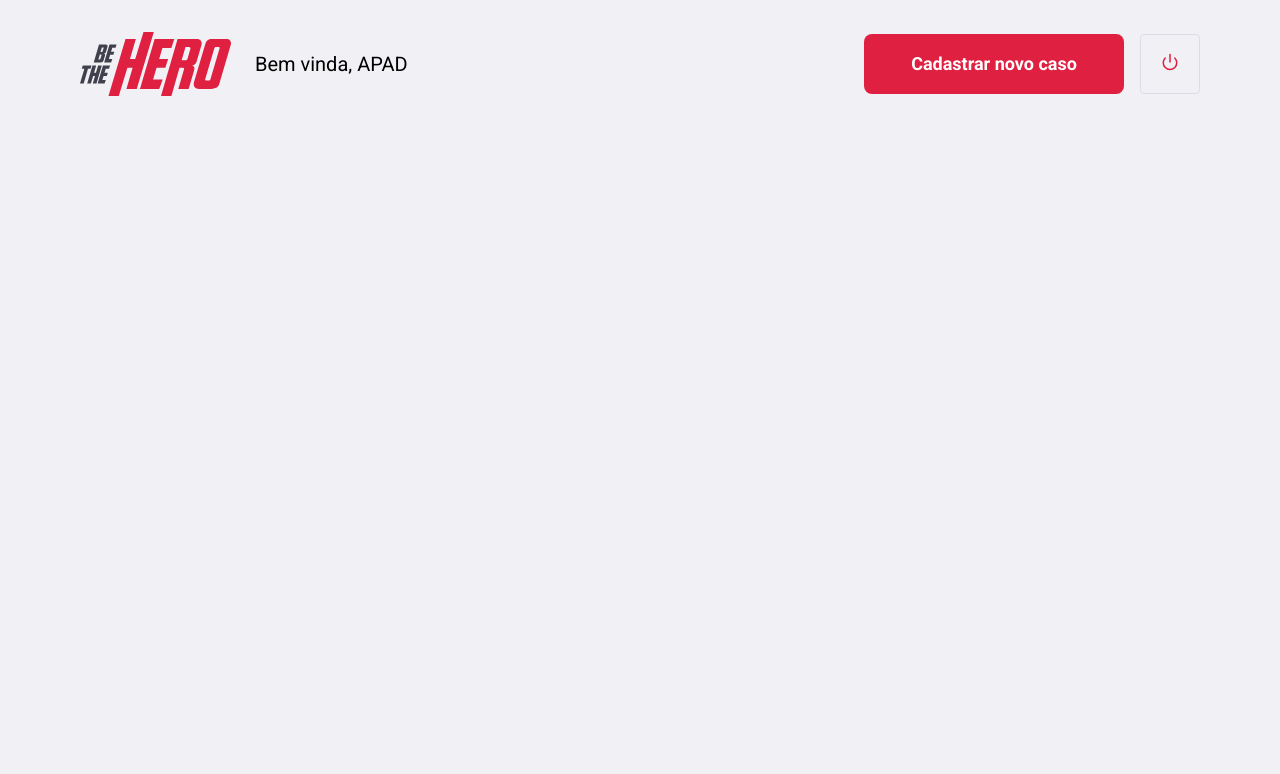
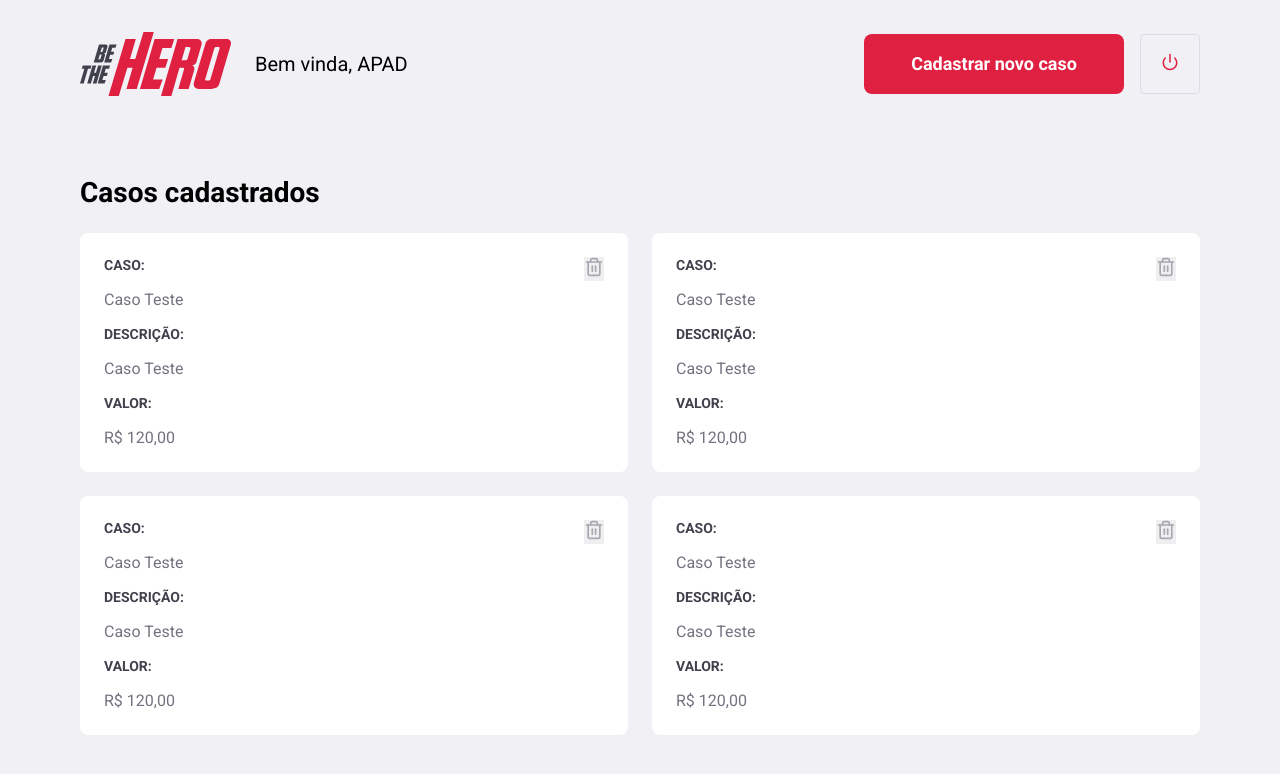
Before and after one commit to dimasresende/semana-omnistack11, a React (Create React App) app in the folder frontend/: page /profile in a window 1280 px wide. Shown: the top 774 px of the page. Built offline with nearby package versions, Linux system fonts and the light colour scheme.

Commit message:
Pagina perfil - conteudo

```diff
--- a/frontend/src/pages/Profile/index.js
+++ b/frontend/src/pages/Profile/index.js
@@ -1,6 +1,6 @@
 import React from 'react';
 import { Link } from 'react-router-dom';
-import { FiPower } from 'react-icons/fi';
+import { FiPower, FiTrash2 } from 'react-icons/fi';
 
 import './styles.css';
 import logoImg from '../../assets/logo.svg';
@@ -16,6 +16,53 @@
                     <FiPower size={18} color="#e02041" />
                 </button>
             </header>
+            <h1>Casos cadastrados</h1>
+            <ul>
+                <li>
+                    <strong>CASO:</strong>
+                    <p>Caso Teste</p>
+                    <strong>DESCRIÇÃO:</strong>
+                    <p>Caso Teste</p>
+                    <strong>VALOR:</strong>
+                    <p>R$ 120,00</p>
+                    <button type="button">
+                        <FiTrash2 size={20} color="#a8a8b3" />
+                    </button>
+                </li>
+                <li>
+                    <strong>CASO:</strong>
+                    <p>Caso Teste</p>
+                    <strong>DESCRIÇÃO:</strong>
+                    <p>Caso Teste</p>
+                    <strong>VALOR:</strong>
+                    <p>R$ 120,00</p>
+                    <button type="button">
+                        <FiTrash2 size={20} color="#a8a8b3" />
+                    </button>
+                </li>
+                <li>
+                    <strong>CASO:</strong>
+                    <p>Caso Teste</p>
+                    <strong>DESCRIÇÃO:</strong>
+                    <p>Caso Teste</p>
+                    <strong>VALOR:</strong>
+                    <p>R$ 120,00</p>
+                    <button type="button">
+                        <FiTrash2 size={20} color="#a8a8b3" />
+                    </button>
+                </li>
+                <li>
+                    <strong>CASO:</strong>
+                    <p>Caso Teste</p>
+                    <strong>DESCRIÇÃO:</strong>
+                    <p>Caso Teste</p>
+                    <strong>VALOR:</strong>
+                    <p>R$ 120,00</p>
+                    <button type="button">
+                        <FiTrash2 size={20} color="#a8a8b3" />
+                    </button>
+                </li>
+            </ul>
         </div>
     );
 }
--- a/frontend/src/pages/Profile/styles.css
+++ b/frontend/src/pages/Profile/styles.css
@@ -38,3 +38,51 @@
 .profile-container header button:hover {
     border-color: #999;
 }
+
+.profile-container h1 {
+    margin-top: 80px;
+    margin-bottom: 24px;
+}
+
+.profile-container ul {
+    display: grid;
+    grid-template-columns: 1fr 1fr;
+    grid-gap: 24px;
+    list-style: none;
+}
+
+.profile-container ul li {
+    background: #fff;
+    padding: 24px;
+    border-radius: 8px;
+    position: relative;
+}
+
+.profile-container ul li button {
+    position: absolute;
+    right: 24px;
+    top: 24px;
+    border: 0;
+    transition: opacity 0.2s;
+}
+
+
+.profile-container ul li button:hover {
+    opacity: 0.8;
+}
+
+.profile-container ul li strong {
+    display: block;
+    margin-bottom: 16px;
+    color: #41414d;
+}
+
+.profile-container ul li strong:not(:first-child) {
+    margin-top: 16px;
+}
+
+.profile-container ul li p {
+    color: #737380;
+    line-height: 21px;
+    font-size: 16px;
+}
```
